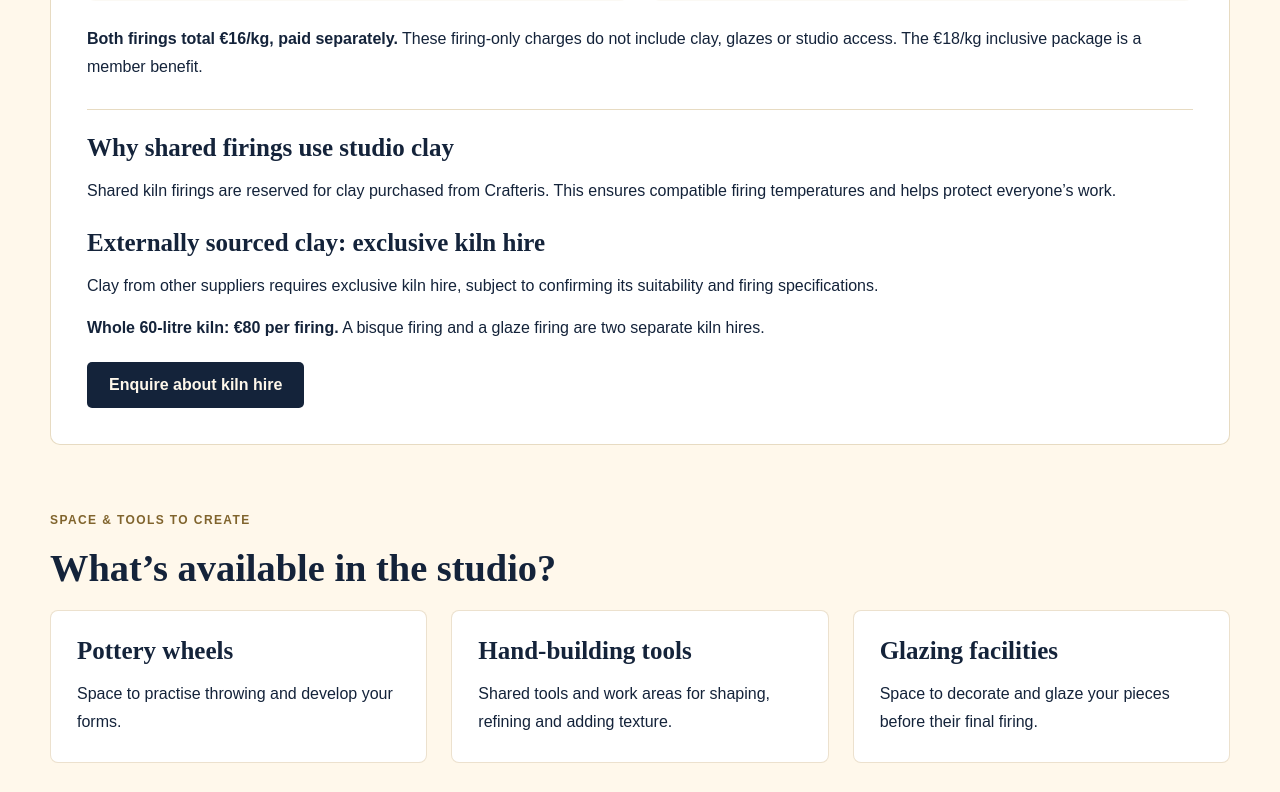
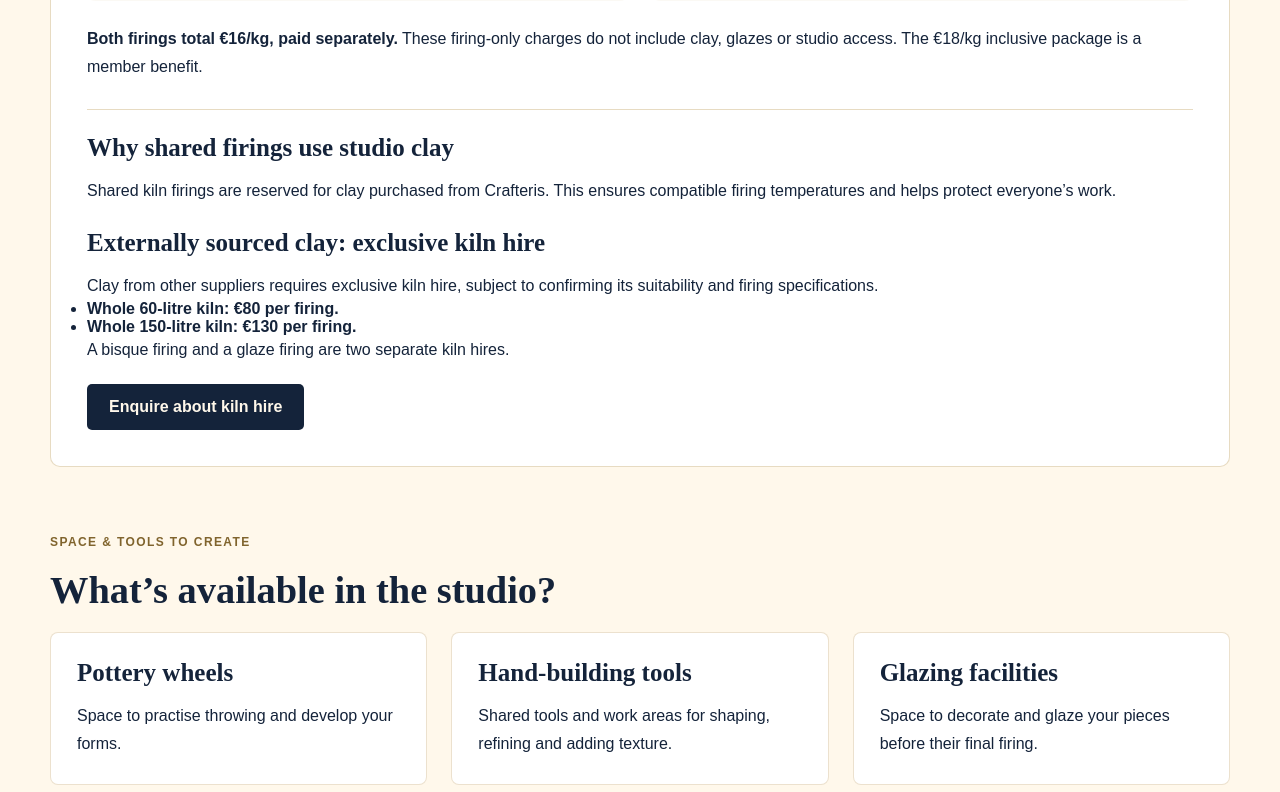
Before and after one commit to guzzep/crafteris-studio-website, a Next.js app: page /pottery in a window 1280 px wide. Shown: the part 3358-4150 px from the top of the page. Built offline with nearby package versions, Linux system fonts and the light colour scheme; no server answers; the database is empty.

Commit message:
Add 150-litre kiln hire at 130 euros per firing

```diff
--- a/src/app/pottery/page.tsx
+++ b/src/app/pottery/page.tsx
@@ -15,7 +15,7 @@ export default function PotteryPage() {
     <section className={styles.section}><p className={styles.eyebrow}>Your next creative step</p><h2>Try it. Learn it. Keep making.</h2><div className={styles.routeGrid}>{ways.map(([title,text,href]) => <Link key={title} href={href}><h3>{title} <span aria-hidden="true">↗</span></h3><p>{text}</p></Link>)}</div></section>
     <section className={styles.pricing} id="pottery-pricing"><p className={styles.eyebrow}>Member pottery pricing</p><h2>Clear prices. No surprises.</h2><div className={styles.priceLayout}><div className={styles.priceCard}><p>Members: clay, glazes & both firings</p><strong>€18<span>/kg</span></strong><p>For Studio and Home Maker members.</p></div><div><h3>Studio Members</h3><p>Use our house stoneware clay. The €18/kg member charge includes the clay, use of studio glazes, bisque firing and glaze firing. There is no separate charge for studio glazes.</p><p className={styles.access}><strong>Your membership fee is separate.</strong> Your visit cost is your material-and-firing charge plus access under your chosen plan. <Link href="/membership">See studio membership →</Link></p><p>We’ll explain the weighing and payment process before you begin, so you understand your project’s cost.</p></div></div><p className={styles.bookingNote}><strong>Workshops and courses:</strong> each listing states its own price and what is included. The €18/kg rate above applies to independent projects by Studio and Home Maker members.</p></section>
     <section className={styles.homeMaker}><div><p className={styles.eyebrow}>Make at home. Finish with us.</p><h2>Home Maker Membership</h2><p>Buy your clay from Crafteris, make your pieces at home, then return for glazing and firing. Home Maker members can use studio-supplied stoneware or earthenware clay.</p><h3>The same €18/kg member total.</h3><p>Includes your clay, use of studio glazes, bisque firing and glaze firing. Home Maker membership is separate.</p><p>Your initial clay purchase is an advance towards the €18/kg total—not an additional charge. That payment is deducted from the final material-and-firing charge.</p><p>The upfront clay amount is Crafteris’s normal shop price for the clay you choose, confirmed when you purchase.</p><p>Your clay-bag purchase also includes studio time for glazing. We’ll confirm the bag size, glazing-time allowance and how to book it before you buy.</p><Link className={styles.button} href="/contact">Ask about Home Maker Membership</Link></div><img src="/programmes/pottery-path.png" alt="Pottery projects and the process of working with clay" /></section>
-    <section className={styles.nonMember} aria-labelledby="non-member-firing"><p className={styles.eyebrow}>Non-member services</p><h2 id="non-member-firing">Firing without membership.</h2><p>For pieces made with clay purchased from Crafteris. Each firing is charged and paid for separately.</p><div className={styles.firingGrid}><article><h3>Bisque firing</h3><strong>€8<span>/kg</span></strong><p>First firing of your dried clay piece.</p></article><article><h3>Glaze firing</h3><strong>€8<span>/kg</span></strong><p>Separate charge for the glaze firing.</p></article></div><p><strong>Both firings total €16/kg, paid separately.</strong> These firing-only charges do not include clay, glazes or studio access. The €18/kg inclusive package is a member benefit.</p><div className={styles.clayPolicy}><h3>Why shared firings use studio clay</h3><p>Shared kiln firings are reserved for clay purchased from Crafteris. This ensures compatible firing temperatures and helps protect everyone’s work.</p><h3>Externally sourced clay: exclusive kiln hire</h3><p>Clay from other suppliers requires exclusive kiln hire, subject to confirming its suitability and firing specifications.</p><p><strong>Whole 60-litre kiln: €80 per firing.</strong> A bisque firing and a glaze firing are two separate kiln hires.</p><Link href="/contact" className={styles.button}>Enquire about kiln hire</Link></div></section>
+    <section className={styles.nonMember} aria-labelledby="non-member-firing"><p className={styles.eyebrow}>Non-member services</p><h2 id="non-member-firing">Firing without membership.</h2><p>For pieces made with clay purchased from Crafteris. Each firing is charged and paid for separately.</p><div className={styles.firingGrid}><article><h3>Bisque firing</h3><strong>€8<span>/kg</span></strong><p>First firing of your dried clay piece.</p></article><article><h3>Glaze firing</h3><strong>€8<span>/kg</span></strong><p>Separate charge for the glaze firing.</p></article></div><p><strong>Both firings total €16/kg, paid separately.</strong> These firing-only charges do not include clay, glazes or studio access. The €18/kg inclusive package is a member benefit.</p><div className={styles.clayPolicy}><h3>Why shared firings use studio clay</h3><p>Shared kiln firings are reserved for clay purchased from Crafteris. This ensures compatible firing temperatures and helps protect everyone’s work.</p><h3>Externally sourced clay: exclusive kiln hire</h3><p>Clay from other suppliers requires exclusive kiln hire, subject to confirming its suitability and firing specifications.</p><ul><li><strong>Whole 60-litre kiln: €80 per firing.</strong></li><li><strong>Whole 150-litre kiln: €130 per firing.</strong></li></ul><p>A bisque firing and a glaze firing are two separate kiln hires.</p><Link href="/contact" className={styles.button}>Enquire about kiln hire</Link></div></section>
     <section className={styles.section}><p className={styles.eyebrow}>Space & tools to create</p><h2>What’s available in the studio?</h2><div className={styles.tools}><article><h3>Pottery wheels</h3><p>Space to practise throwing and develop your forms.</p></article><article><h3>Hand-building tools</h3><p>Shared tools and work areas for shaping, refining and adding texture.</p></article><article><h3>Glazing facilities</h3><p>Space to decorate and glaze your pieces before their final firing.</p></article></div><p className={styles.toolsNote}>See <Link href="/membership">Studio Membership</Link> for access arrangements, shared equipment and what to bring or purchase.</p></section>
     <section className={styles.journal}><p className={styles.eyebrow}>The Crafteris app</p><h2>Keep a record of what you create.</h2><p>Use your project journal to record your clay, glaze combinations, colours and results. Add up to five photos to each project to follow it from first shape to finished piece. Keep the details of your favourite finishes and build on what you learn with each piece.</p><p className={styles.journalNote}>Planned for the studio opening. App access details will be shared when it is ready.</p></section>
     <section className={styles.shop}><img src="/shop/pottery-shop.png" alt="Pottery and creative supplies" /><div><p className={styles.eyebrow}>Materials for your next idea</p><h2>Clay, colour and possibilities.</h2><p>Explore clay bodies, tools and over 180 pottery glazes and colours in our shop.</p><p><strong>Studio members receive 10% off most shop purchases.</strong> Any exclusions are explained before you buy.</p><Link className={styles.button} href="/shop">Explore pottery supplies</Link></div></section>
```
